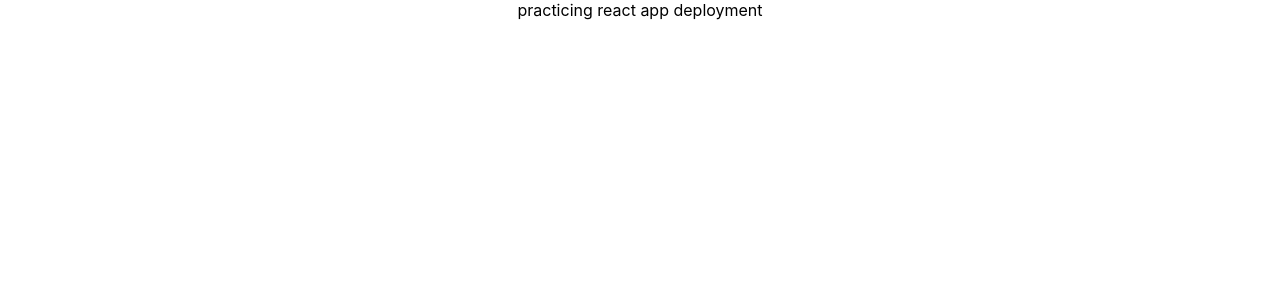
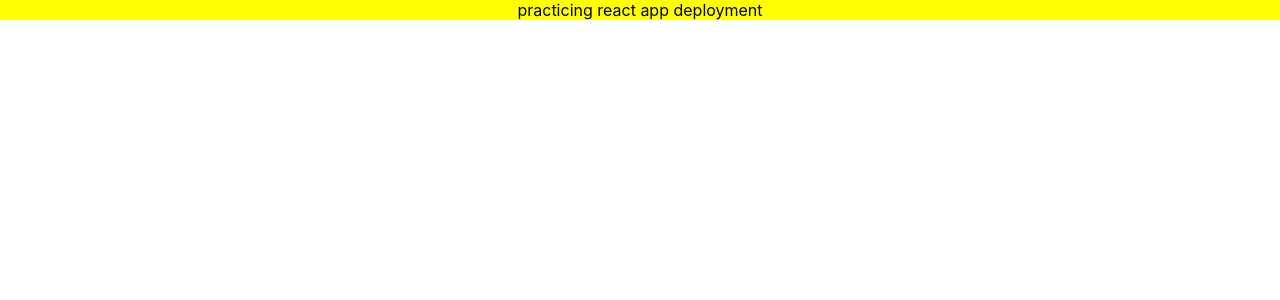
Before and after one commit to jinny-seo/git-deploy, a React (Create React App) app: page / in a window 1280 px wide. Shown: the top 300 px of the page. Built offline with nearby package versions, Linux system fonts and the light colour scheme.

Commit message:
added styling

```diff
--- a/src/App.js
+++ b/src/App.js
@@ -1,13 +1,15 @@
-import React from 'react';
-import logo from './logo.svg';
-import './App.css';
+import React from "react";
+import logo from "./logo.svg";
+import "./App.css";
 
 function App() {
-  return (
-    <div className="App">
-      practicing react app deployment
-    </div>
-  );
+	return (
+		<div className="App">
+			<div style={{ background: "yellow" }}>
+				practicing react app deployment
+			</div>
+		</div>
+	);
 }
 
 export default App;
```
Also changed, not shown: package.json (+6 -3 lines), 1 other file (tests, documents, lock files or other folders).
